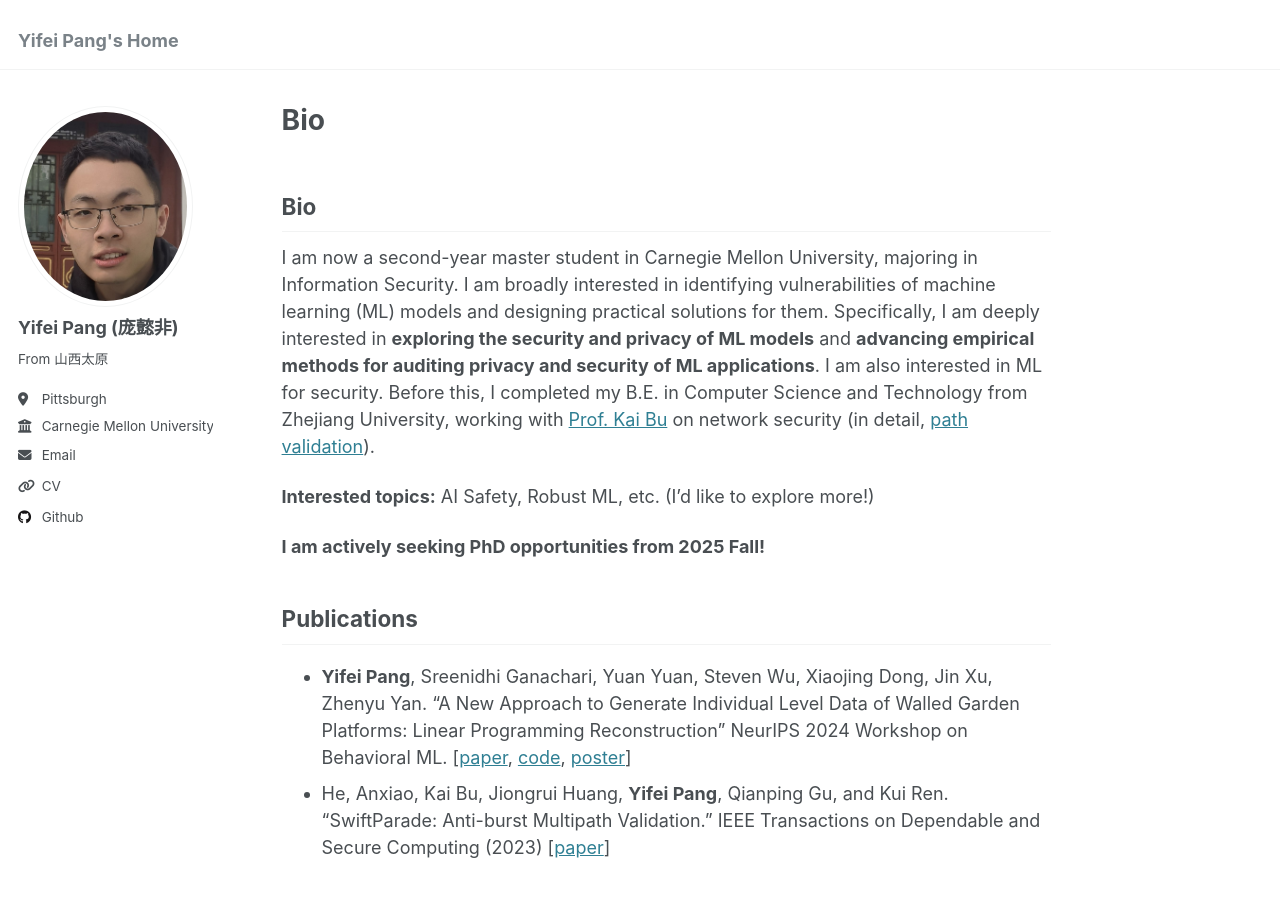
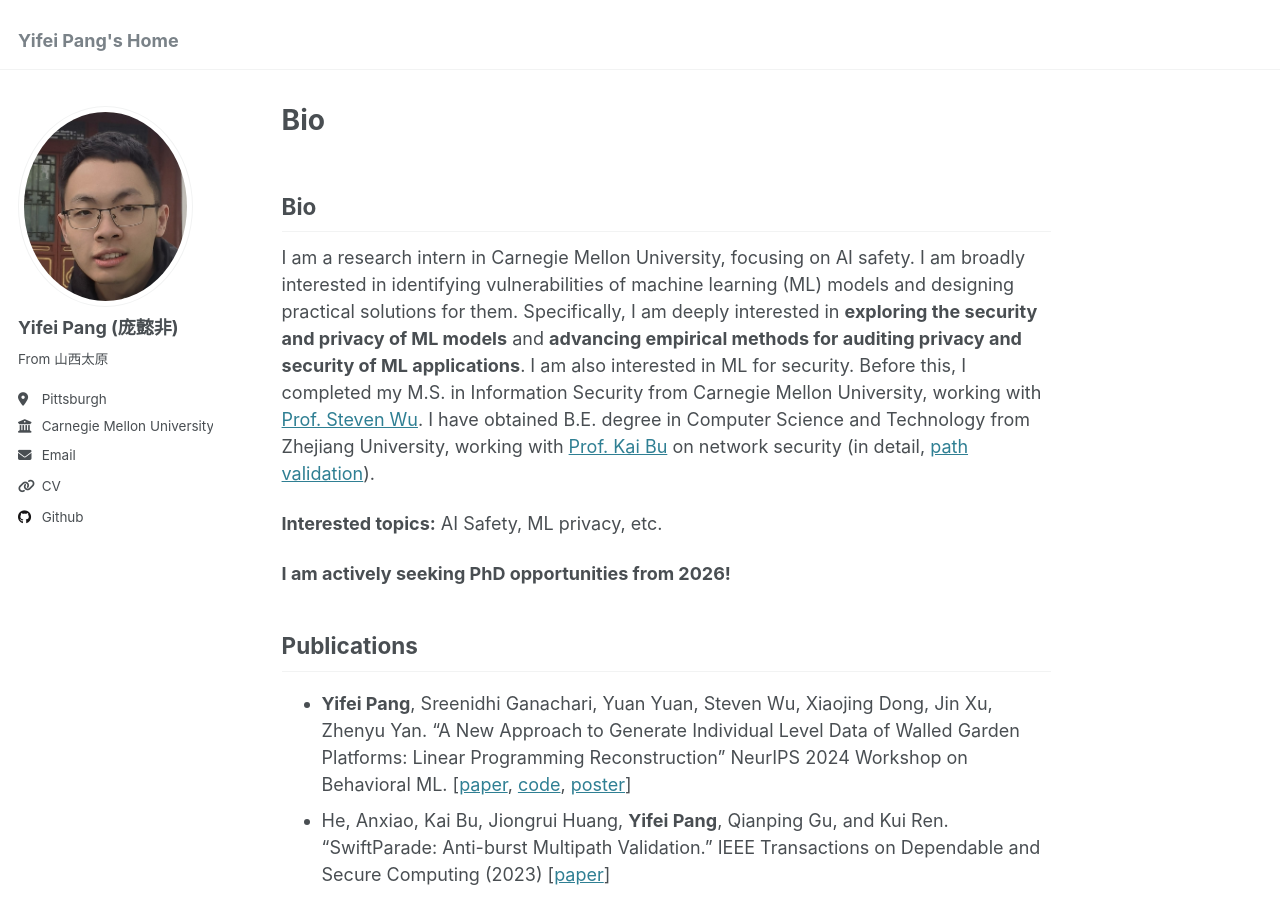
Before and after one commit to 2020pyfcrawl/2020pyfcrawl.github.io, a Jekyll site: the page built from _pages/about.md, in a window 1280 px wide and 900 px high. Built offline with Jekyll 4.4.1, drawn with Linux system fonts in a browser that asks for light colours; our own code applies the rules of GitHub Pages for plain Markdown files.

Commit message:
small update

```diff
--- a/_pages/about.md
+++ b/_pages/about.md
@@ -21,11 +21,11 @@ redirect_from:
 * Static files (like PDFs): /files/
 * Profile image (can set in _config.yml): images/profile.png -->
 
-I am now a second-year master student in Carnegie Mellon University, majoring in Information Security. I am broadly interested in identifying vulnerabilities of machine learning (ML) models and designing practical solutions for them. Specifically, I am deeply interested in **exploring the security and privacy of ML models** and **advancing empirical methods for auditing privacy and security of ML applications**. I am also interested in ML for security. Before this, I completed my B.E. in Computer Science and Technology from Zhejiang University, working with [Prof. Kai Bu](https://list.zju.edu.cn/kaibu/) on network security (in detail, [path validation](https://dl.acm.org/doi/abs/10.1145/2619239.2626323)).
+I am a research intern in Carnegie Mellon University, focusing on AI safety. I am broadly interested in identifying vulnerabilities of machine learning (ML) models and designing practical solutions for them. Specifically, I am deeply interested in **exploring the security and privacy of ML models** and **advancing empirical methods for auditing privacy and security of ML applications**. I am also interested in ML for security. Before this, I completed my M.S. in Information Security from Carnegie Mellon University, working with [Prof. Steven Wu](https://zstevenwu.com/). I have obtained B.E. degree in Computer Science and Technology from Zhejiang University, working with [Prof. Kai Bu](https://list.zju.edu.cn/kaibu/) on network security (in detail, [path validation](https://dl.acm.org/doi/abs/10.1145/2619239.2626323)).
 
-**Interested topics:** AI Safety, Robust ML, etc. (I'd like to explore more!)
+**Interested topics:** AI Safety, ML privacy, etc.
 
-**I am actively seeking PhD opportunities from 2025 Fall!**
+**I am actively seeking PhD opportunities from 2026!**
 
 ## Publications
 * **Yifei Pang**, Sreenidhi Ganachari, Yuan Yuan, Steven Wu, Xiaojing Dong, Jin Xu, Zhenyu Yan. "A New Approach to Generate
--- /dev/null
+++ b/googlefc627efbd0dc99ea.html
@@ -0,0 +1 @@
+google-site-verification: googlefc627efbd0dc99ea.html
```
